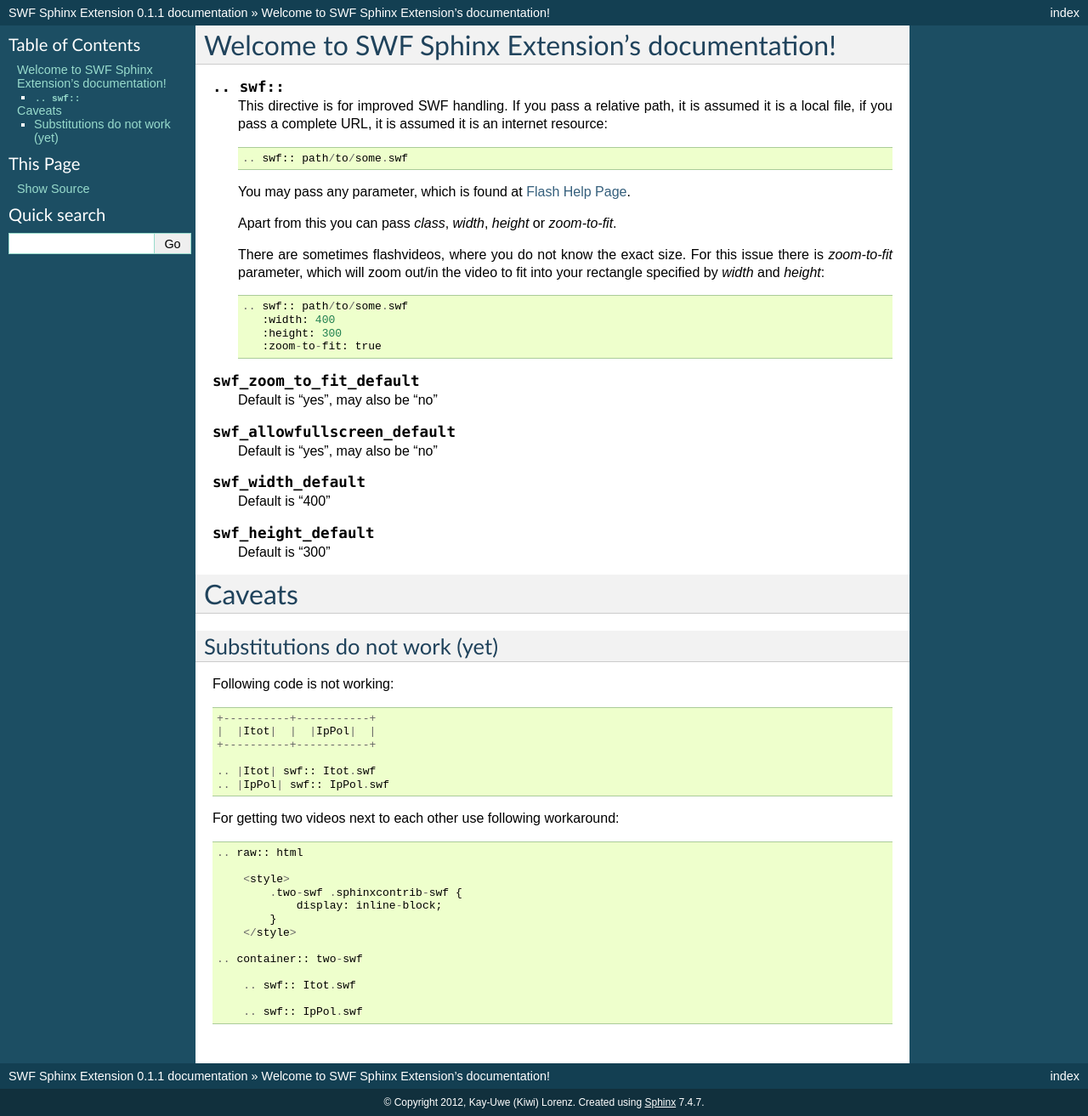
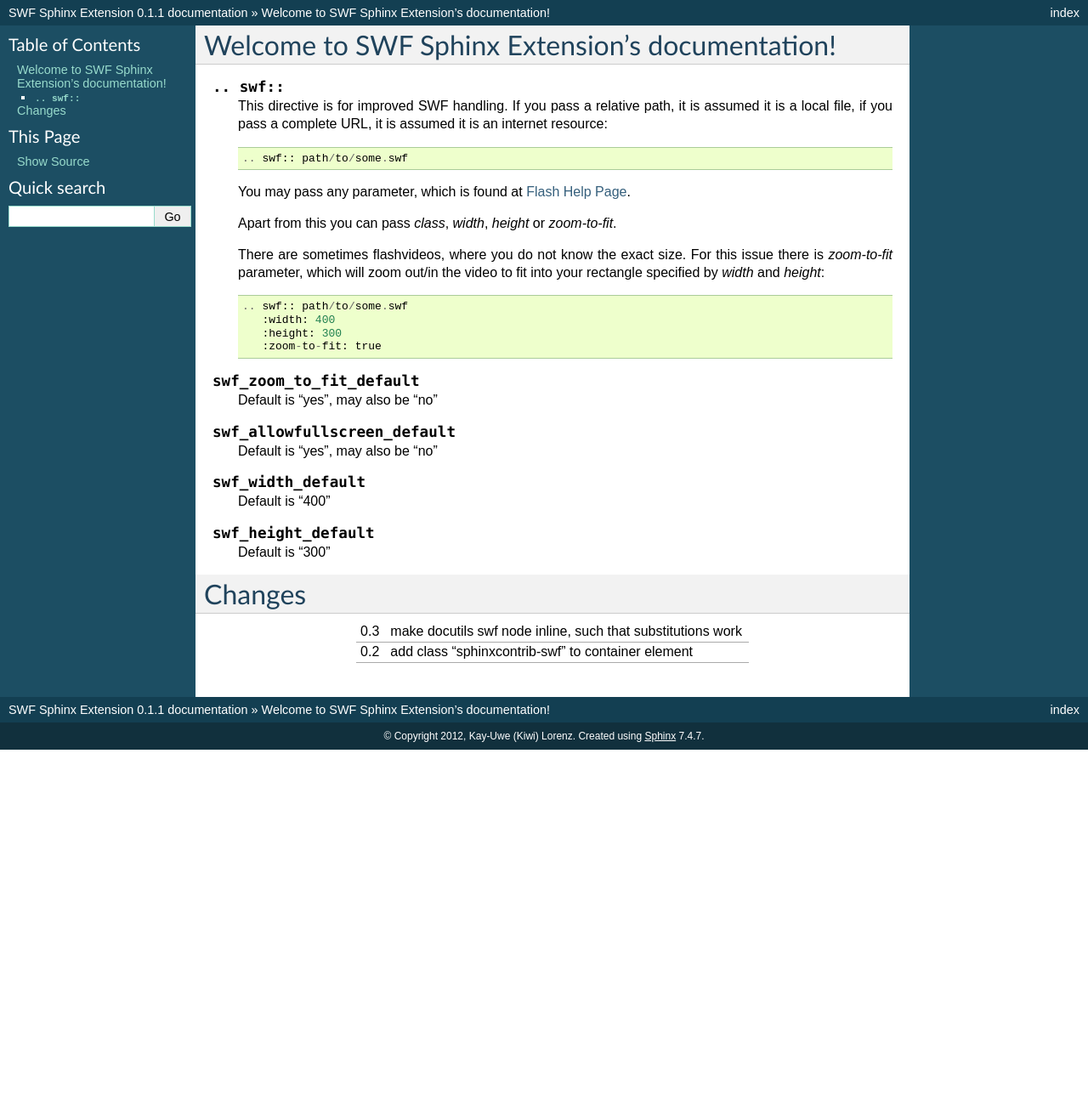
Before and after one commit to sphinx-contrib/swf, a Sphinx documentation site: the page built from docs/index.rst, in a window 1280 px wide. Shown: the whole page at 85% size. Built offline with Sphinx 7.4.7, drawn with Linux system fonts in a browser that asks for light colours; after the commit the page ends 900 px from its top, so only the background shows below that.

Commit message:
make swf element be inline, such that substitutions work

```diff
--- a/docs/index.rst
+++ b/docs/index.rst
@@ -49,33 +49,11 @@ Welcome to SWF Sphinx Extension's documentation!
    Default is "300"
 
 
-Caveats
+Changes
 =======
 
-Substitutions do not work (yet)
--------------------------------
-
-Following code is not working::
-
-    +----------+-----------+
-    |  |Itot|  |  |IpPol|  |
-    +----------+-----------+
-
-    .. |Itot| swf:: Itot.swf
-    .. |IpPol| swf:: IpPol.swf
-
-For getting two videos next to each other use following workaround::
-
-    .. raw:: html
-
-        <style>
-            .two-swf .sphinxcontrib-swf {
-                display: inline-block;
-            }
-        </style>
-
-    .. container:: two-swf
-
-        .. swf:: Itot.swf
-
-        .. swf:: IpPol.swf
+=== ======================================================================
+0.3 make docutils swf node inline, such that substitutions work
+--- ----------------------------------------------------------------------
+0.2 add class "sphinxcontrib-swf" to container element
+=== ======================================================================
--- a/setup.py
+++ b/setup.py
@@ -20,7 +20,7 @@ requires = ['Sphinx>=0.6']
 
 setup(
     name='sphinxcontrib-swf',
-    version='0.2',
+    version='0.3',
     url='http://bitbucket.org/birkenfeld/sphinx-contrib',
     download_url='http://pypi.python.org/pypi/sphinxcontrib-swf',
     license='BSD',
```
Also changed, not shown: 1 other file.
